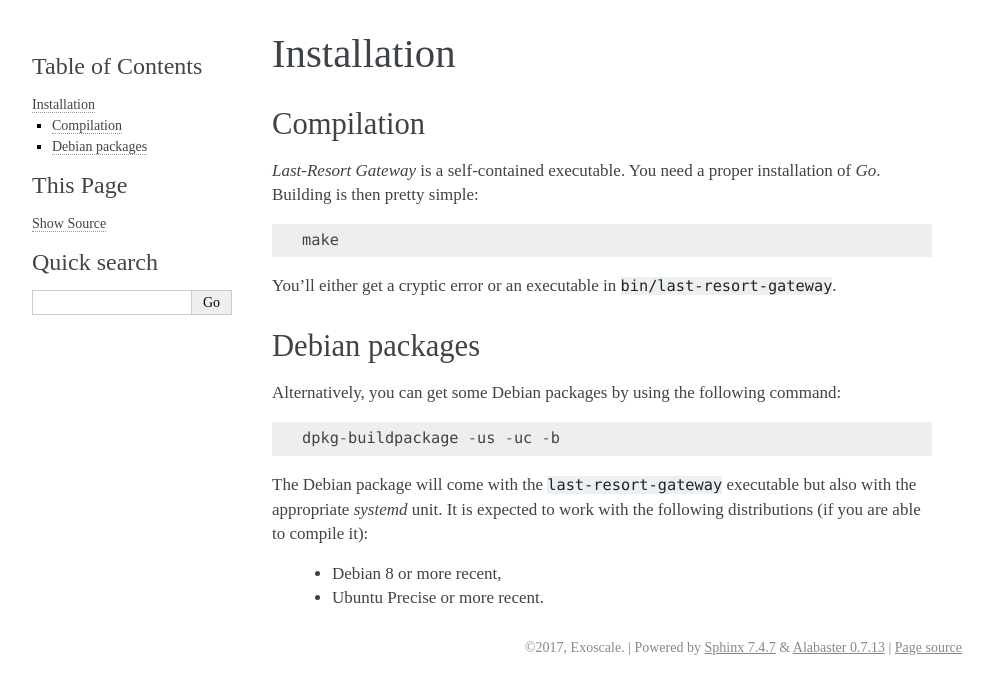
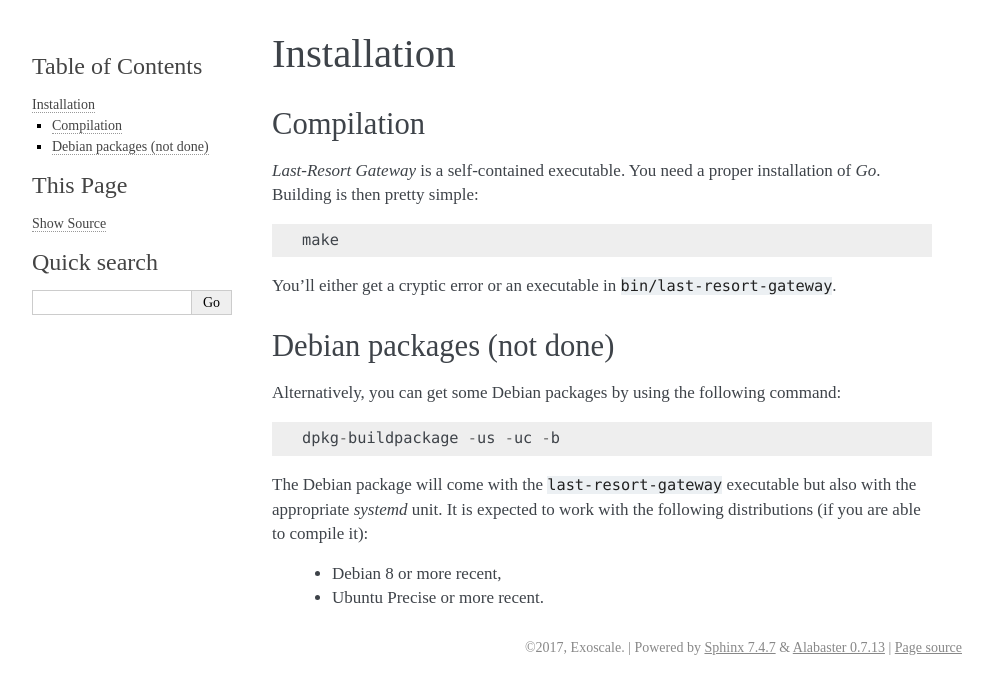
Before and after one commit to vincentbernat/last-resort-gateway, a Sphinx documentation site: the page built from docs/install.rst, in a window 1280 px wide. Shown: the top 694 px of the page, without its empty margins (148-1141 px from the left). Built offline with Sphinx 7.4.7, drawn with Linux system fonts in a browser that asks for light colours.

Commit message:
doc: mention the Debian package stuff is not done

```diff
--- a/docs/install.rst
+++ b/docs/install.rst
@@ -11,8 +11,8 @@ proper installation of *Go*. Building is then pretty simple::
 
 You'll either get a cryptic error or an executable in ``bin/last-resort-gateway``.
 
-Debian packages
----------------
+Debian packages (not done)
+--------------------------
 
 Alternatively, you can get some Debian packages by using the following command::
 
```
Also changed, not shown: README.md (+1 -1 lines).
